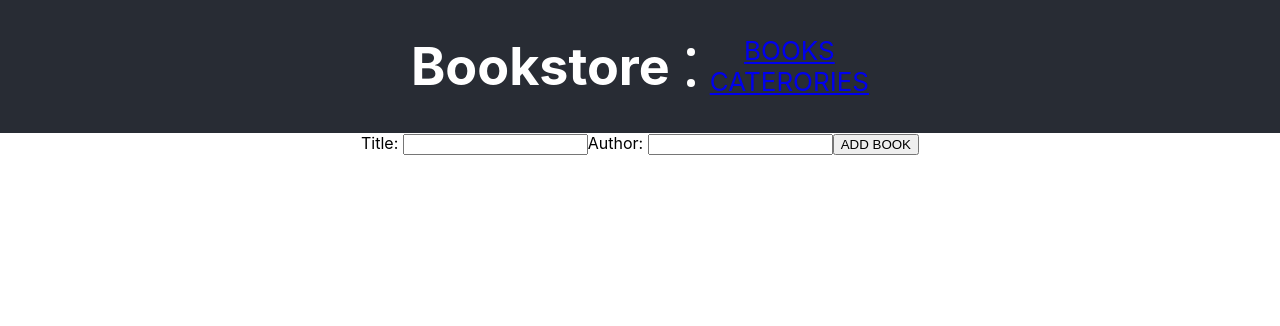
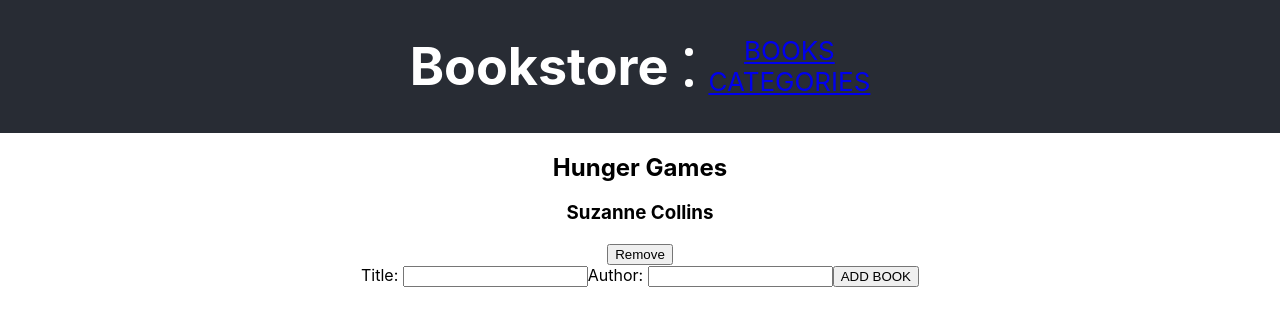
Before and after one commit to Swarzstein/bookstore, a React (Create React App) app: page / in a window 1280 px wide. Shown: the top 326 px of the page. Built offline with nearby package versions, Linux system fonts and the light colour scheme.

Commit message:
Linters added and files' linters fixed

```diff
--- a/src/App.css
+++ b/src/App.css
@@ -31,6 +31,7 @@
   from {
     transform: rotate(0deg);
   }
+
   to {
     transform: rotate(360deg);
   }
--- a/src/App.js
+++ b/src/App.js
@@ -1,17 +1,9 @@
-import { BrowserRouter, createBrowserRouter, Link, Route, Routes } from 'react-router-dom';
+import {
+  BrowserRouter, Link, Route, Routes,
+} from 'react-router-dom';
 import './App.css';
 import Books from './components/Books';
 import Categories from './components/Categories';
-
-/*const router = createBrowserRouter([
-  {
-    index: true,
-    element: <Books />
-  },
-  {
-    path: '/'
-  }
-]);*/
 
 function App() {
   return (
@@ -22,14 +14,14 @@
           <nav>
             <ul>
               <li><Link to="/">BOOKS</Link></li>
-              <li><Link to="categories">CATERORIES</Link></li>
+              <li><Link to="categories">CATEGORIES</Link></li>
             </ul>
           </nav>
         </header>
-          <Routes>
-           <Route index element={<Books/>}/>
-            <Route path="/categories" element={<Categories />} />
-          </Routes>
+        <Routes>
+          <Route index element={<Books />} />
+          <Route path="/categories" element={<Categories />} />
+        </Routes>
       </div>
     </BrowserRouter>
   );
--- a/src/components/Book.js
+++ b/src/components/Book.js
@@ -1,12 +1,13 @@
-import React, { useState } from 'react'
+/* eslint-disable react/prop-types */
+import React from 'react';
 
 export default function Book(props) {
-  console.log(props);
+  const { title, author } = props;
   return (
     <div>
-      <h2>{props.title}</h2>
-      <h3>{props.author}</h3>
+      <h2>{title}</h2>
+      <h3>{author}</h3>
       <button type="button">Remove</button>
     </div>
-  )
+  );
 }
--- a/src/components/Books.js
+++ b/src/components/Books.js
@@ -1,22 +1,28 @@
-import React, { Component } from 'react'
+import React, { Component } from 'react';
 import AddBook from './AddBook';
 import Book from './Book';
 
 export default class Books extends Component {
-  constructor(){
+  constructor() {
     super();
     this.state = {
-      books: [],
+      books: [
+        {
+          id: 0,
+          title: 'Hunger Games',
+          author: 'Suzanne Collins',
+        },
+      ],
     };
   }
 
   render() {
-    console.log('rendering')
+    const { books } = this.state;
     return (
       <div>
-        {this.state.books.map(book => <Book title={book.title} author={book.author} />)}
+        {books.map((book) => <Book key={book.id} title={book.title} author={book.author} />)}
         <AddBook />
       </div>
-    )
+    );
   }
 }
--- a/src/components/Categories.js
+++ b/src/components/Categories.js
@@ -1,9 +1,9 @@
-import React from 'react'
+import React from 'react';
 
 export default function Categories() {
   return (
     <div>
       <button type="button">Check Status</button>
     </div>
-  )
+  );
 }
--- a/src/index.js
+++ b/src/index.js
@@ -8,7 +8,7 @@
 root.render(
   <React.StrictMode>
     <App />
-  </React.StrictMode>
+  </React.StrictMode>,
 );
 
 // If you want to start measuring performance in your app, pass a function
--- a/src/reportWebVitals.js
+++ b/src/reportWebVitals.js
@@ -1,6 +1,8 @@
-const reportWebVitals = onPerfEntry => {
+const reportWebVitals = (onPerfEntry) => {
   if (onPerfEntry && onPerfEntry instanceof Function) {
-    import('web-vitals').then(({ getCLS, getFID, getFCP, getLCP, getTTFB }) => {
+    import('web-vitals').then(({
+      getCLS, getFID, getFCP, getLCP, getTTFB,
+    }) => {
       getCLS(onPerfEntry);
       getFID(onPerfEntry);
       getFCP(onPerfEntry);
```
Also changed, not shown: App.js (deleted, +0 -28 lines), package.json (+17 -0 lines), src/components/AddBook.js (+6 -4 lines), src/index.css (+17 -3 lines), .babelrc (added), 1 other file (tests, documents, lock files or other folders).
